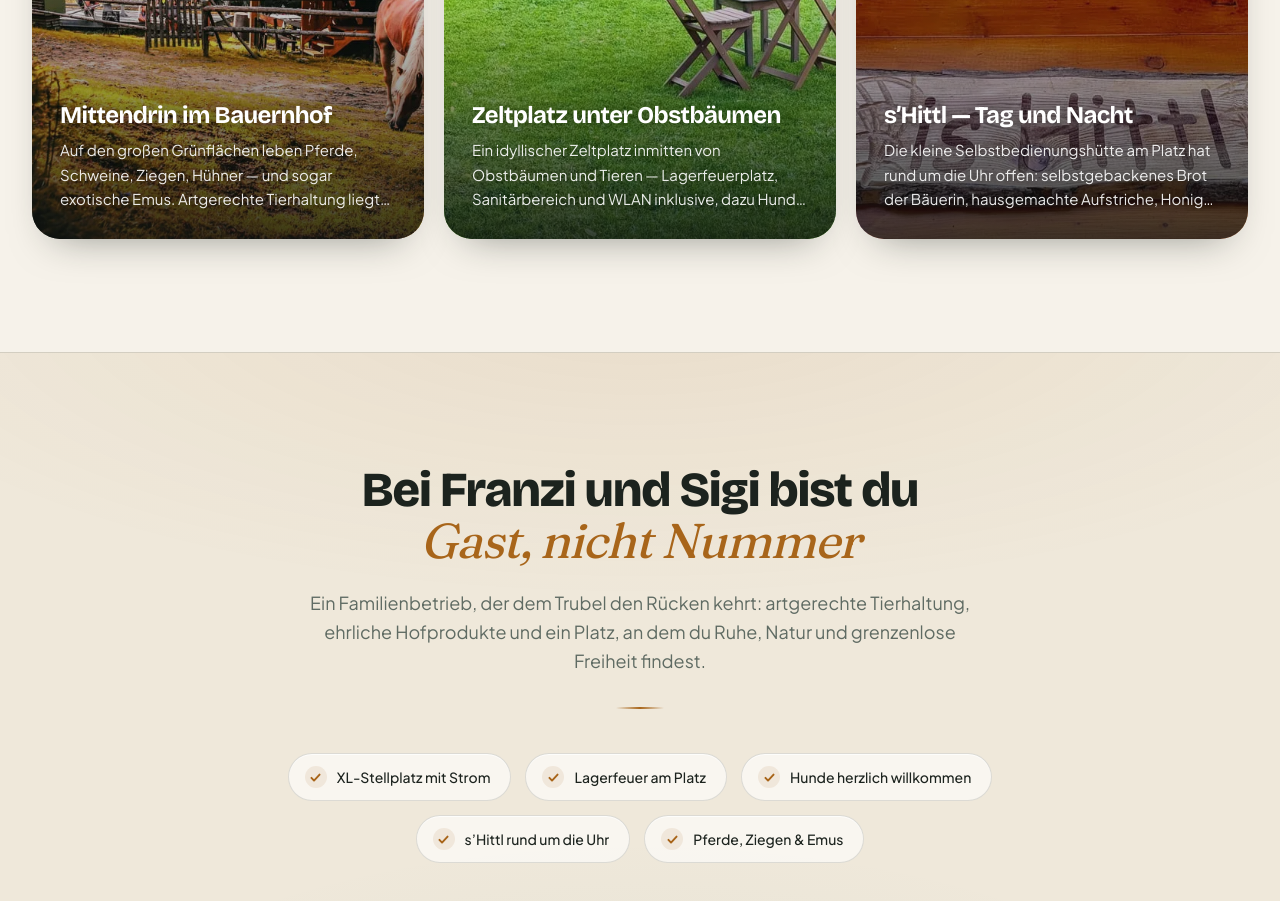
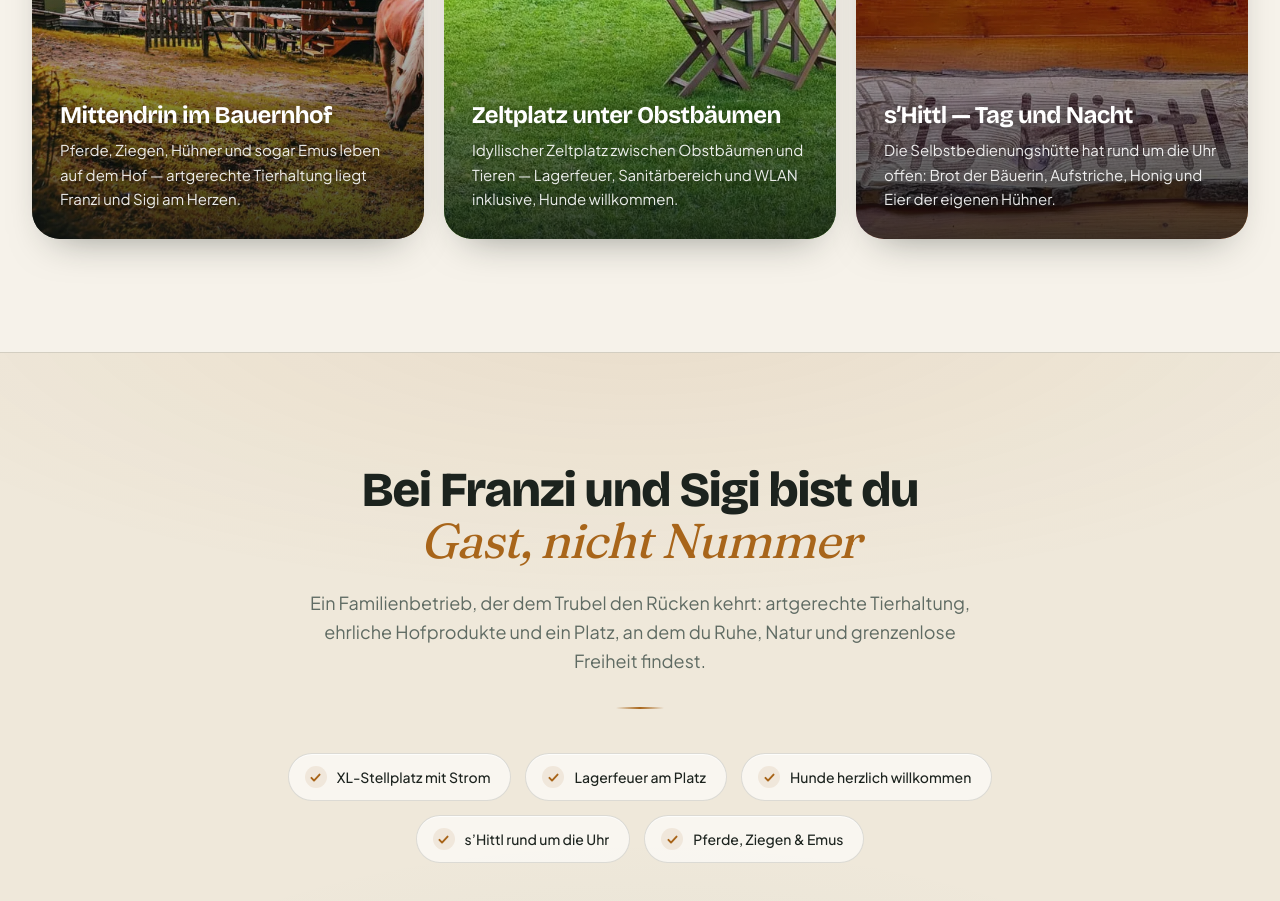
Before and after one commit to Lellino-Elias/winkelmayerhof-camping-demo, a Next.js app: page / in a window 1280 px wide. Shown: the part 1420-2321 px from the top of the page. Built offline with nearby package versions, Linux system fonts and the light colour scheme.

Commit message:
winkelmayerhof — campsite demo 2026-06-14 23:03:12

```diff
--- a/src/content/campsites/winkelmayerhof.ts
+++ b/src/content/campsites/winkelmayerhof.ts
@@ -27,17 +27,17 @@ const winkelmayerhof: CampsiteConfig = {
   pillars: [
     {
       title: "Mittendrin im Bauernhof",
-      text: "Auf den großen Grünflächen leben Pferde, Schweine, Ziegen, Hühner — und sogar exotische Emus. Artgerechte Tierhaltung liegt Franzi und Sigi besonders am Herzen.",
+      text: "Pferde, Ziegen, Hühner und sogar Emus leben auf dem Hof — artgerechte Tierhaltung liegt Franzi und Sigi am Herzen.",
       image: { src: `${IMG}/gallery-4fc94c051e.webp`, alt: "Haflinger-Pferde grasen vor den Hütten am Winkelmayer Hof" },
     },
     {
       title: "Zeltplatz unter Obstbäumen",
-      text: "Ein idyllischer Zeltplatz inmitten von Obstbäumen und Tieren — Lagerfeuerplatz, Sanitärbereich und WLAN inklusive, dazu Hunde herzlich willkommen.",
+      text: "Idyllischer Zeltplatz zwischen Obstbäumen und Tieren — Lagerfeuer, Sanitärbereich und WLAN inklusive, Hunde willkommen.",
       image: { src: `${IMG}/gallery-ab38e37a4c.webp`, alt: "Schattiger Zeltplatz mit Tisch und Hängesessel zwischen Obstbäumen" },
     },
     {
       title: "s’Hittl — Tag und Nacht",
-      text: "Die kleine Selbstbedienungshütte am Platz hat rund um die Uhr offen: selbstgebackenes Brot der Bäuerin, hausgemachte Aufstriche, Honig und Eier der eigenen Hühner.",
+      text: "Die Selbstbedienungshütte hat rund um die Uhr offen: Brot der Bäuerin, Aufstriche, Honig und Eier der eigenen Hühner.",
       image: { src: `${IMG}/gallery-327893c5a2.webp`, alt: "Handgeschnitztes Holzschild s'Hittl am Winkelmayer Hof" },
     },
   ],
```
